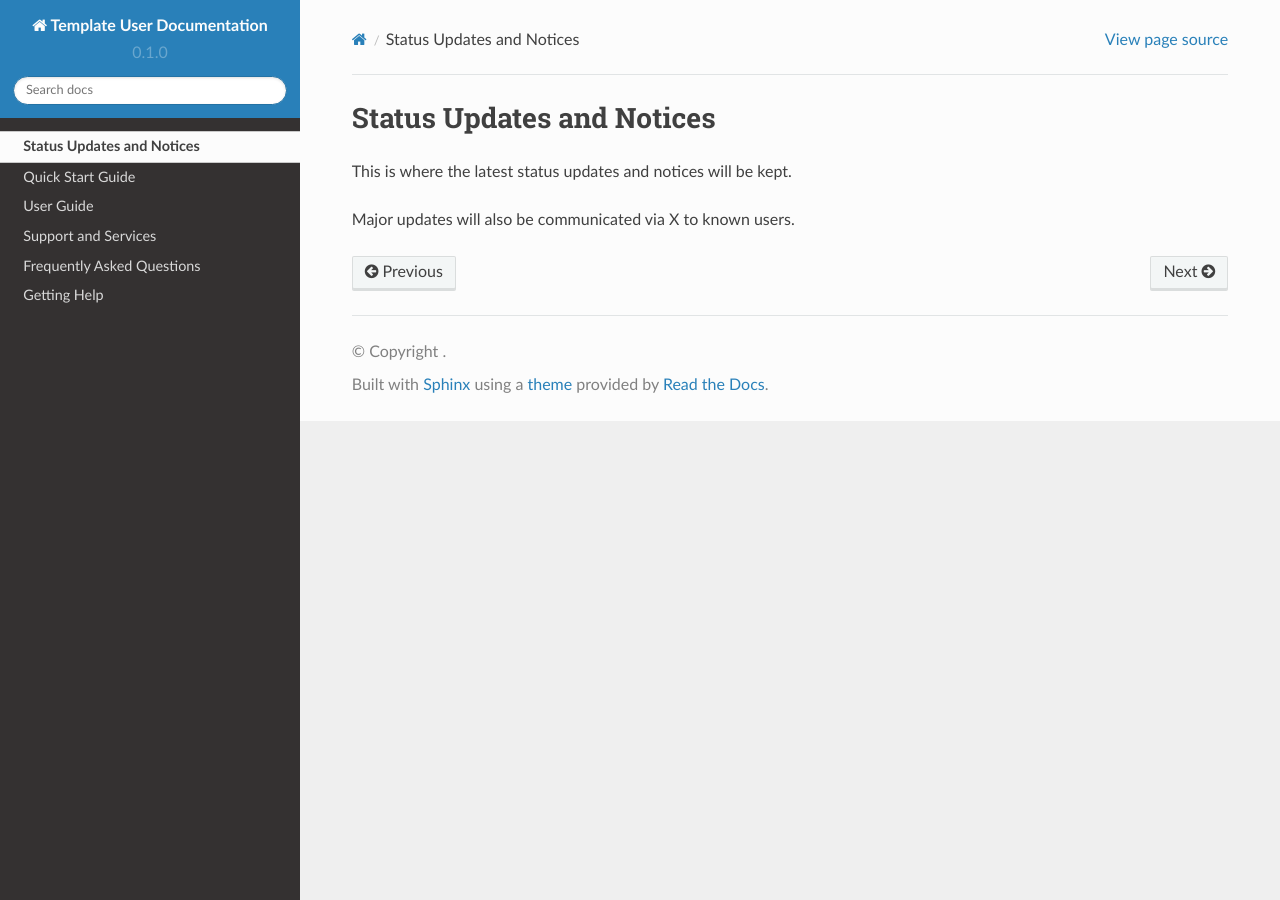
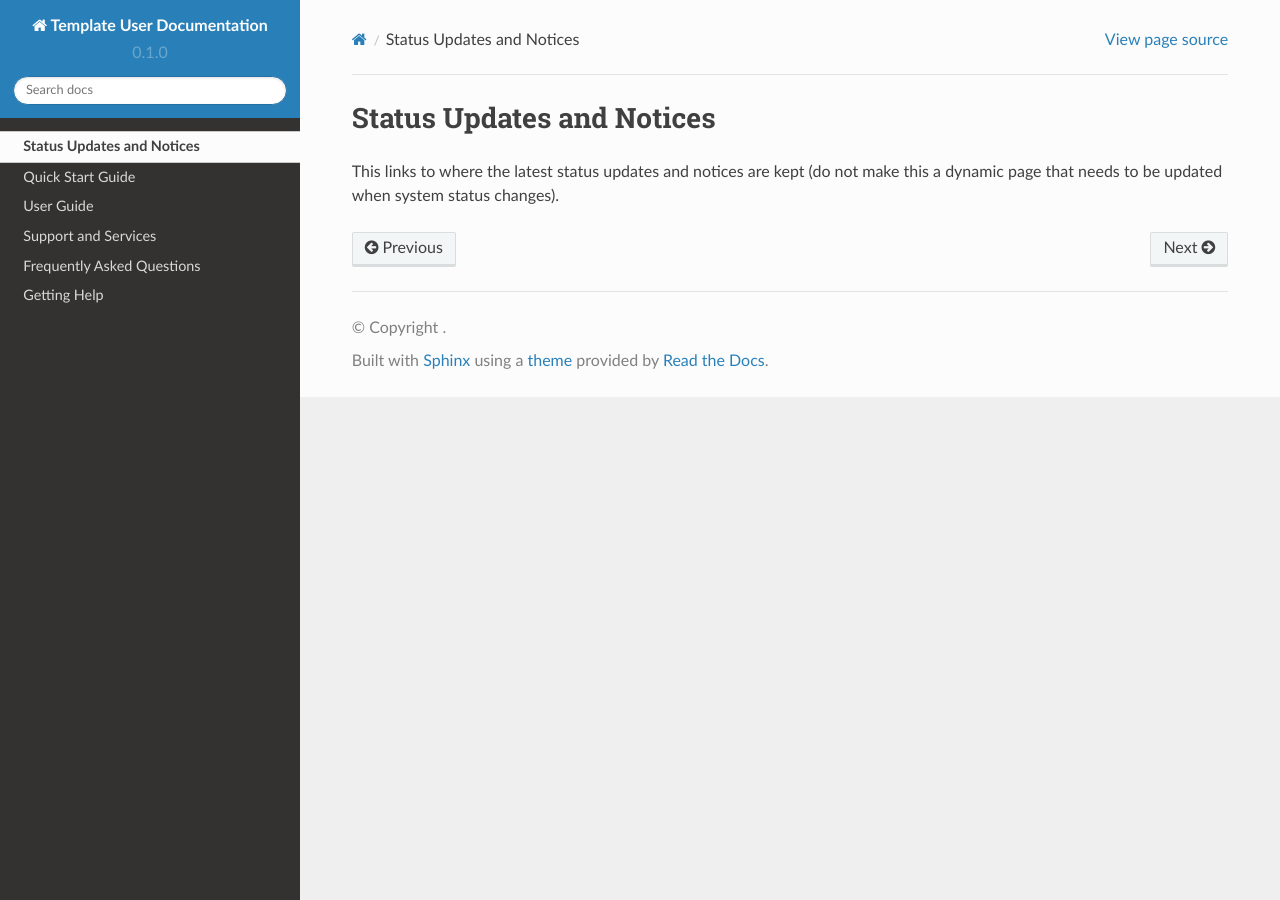
Before and after one commit to lhelms2/rtd-template, a Sphinx documentation site: the page built from docs/source/status_updates.rst, in a window 1280 px wide. Built offline with Sphinx 7.4.7 and the Read the Docs theme 2.0.0, drawn with Linux system fonts in a browser that asks for light colours.

Commit message:
Update status_updates.rst updated instructions for page
updated instructions for page to clarify that this should not be a dynamic page but a page that links to the dynamic pages that already exist for the resource.

```diff
--- a/docs/source/status_updates.rst
+++ b/docs/source/status_updates.rst
@@ -3,6 +3,4 @@
 Status Updates and Notices
 ===========================
 
-This is where the latest status updates and notices will be kept.
-
-Major updates will also be communicated via X to known users.
+This links to where the latest status updates and notices are kept (do not make this a dynamic page that needs to be updated when system status changes).
```
